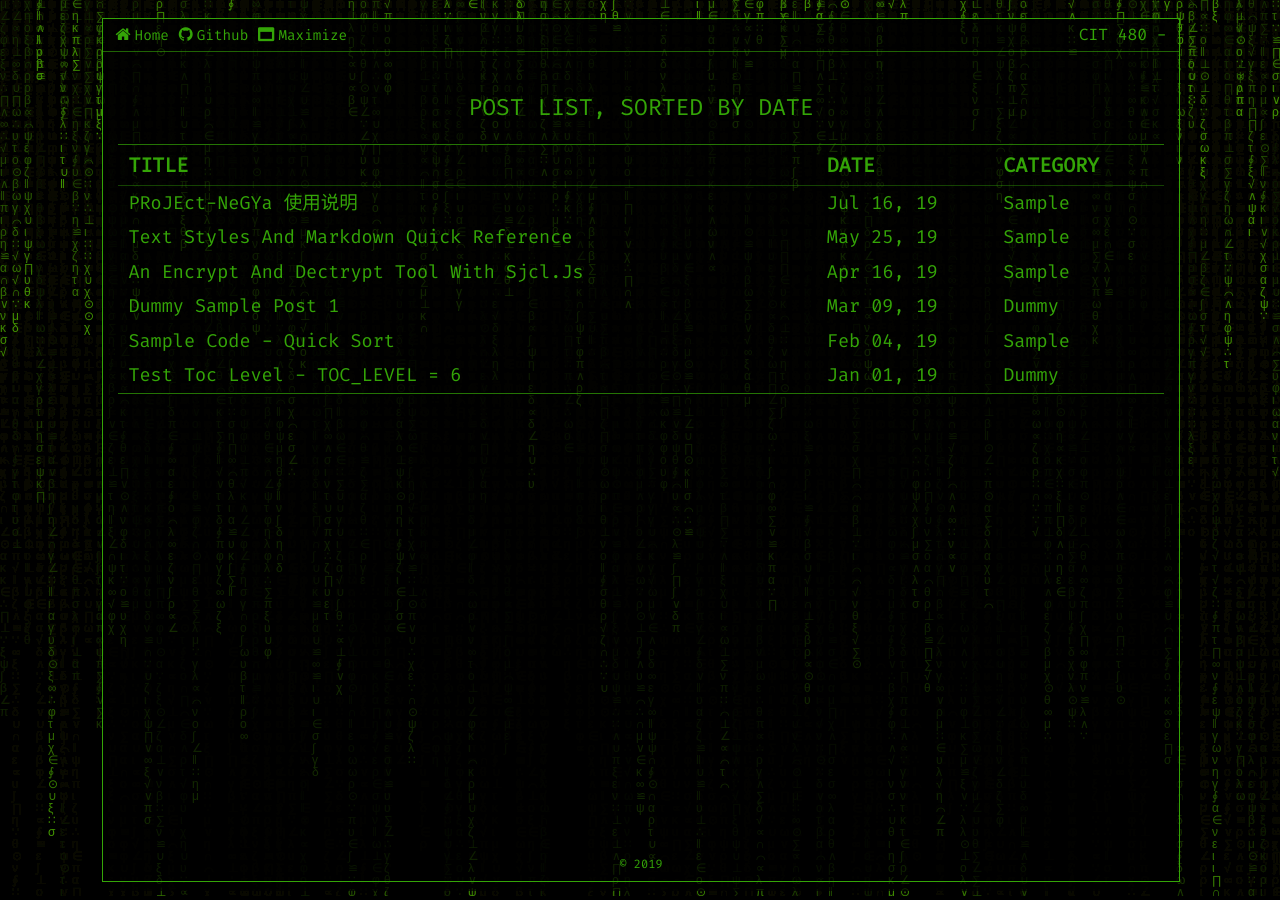
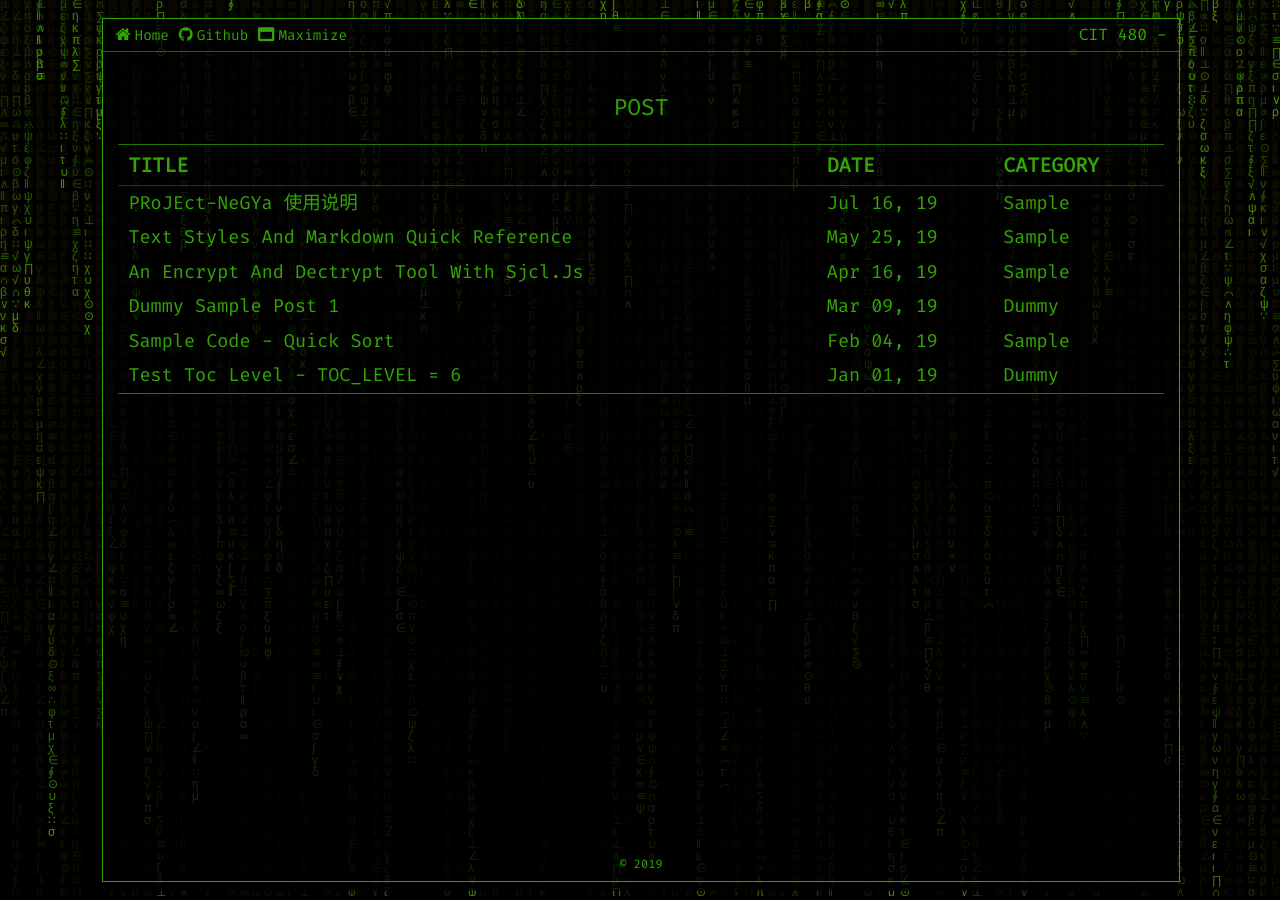
Before and after one commit to dsr88068/dsr88068.github.io, a Jekyll site: the page built from pages/index.md, in a window 1280 px wide. Built offline with Jekyll 4.4.1, drawn with Linux system fonts in a browser that asks for light colours.

Commit message:
Update list_of_articles.html

```diff
--- a/_includes/list_of_articles.html
+++ b/_includes/list_of_articles.html
@@ -1,6 +1,6 @@
 {% if page.post_list == "date" %}
 <!-- list of articles: sort by date (by default) -->
-<h1 class="loa">Post List, sorted by date</h1>
+<h1 class="loa">Post </h1>
 <table>
     <thead>
         <tr>
```
